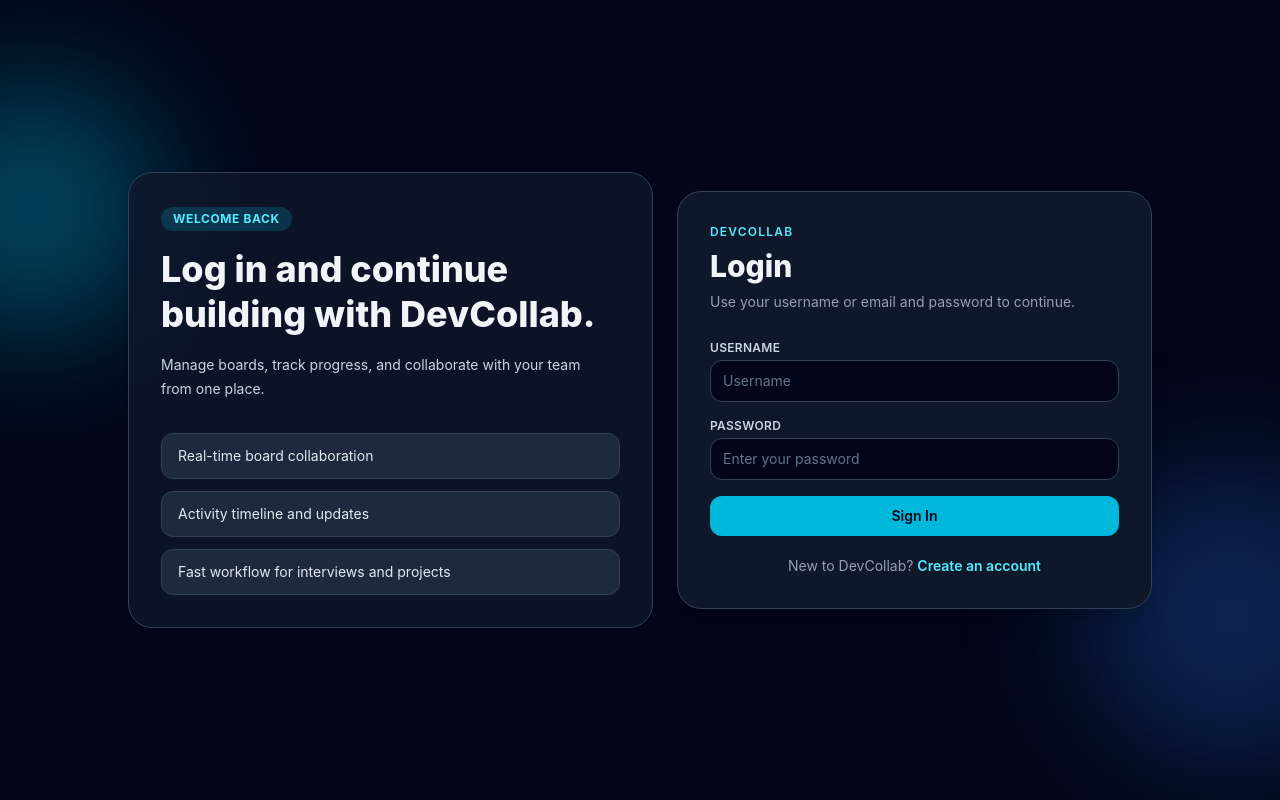
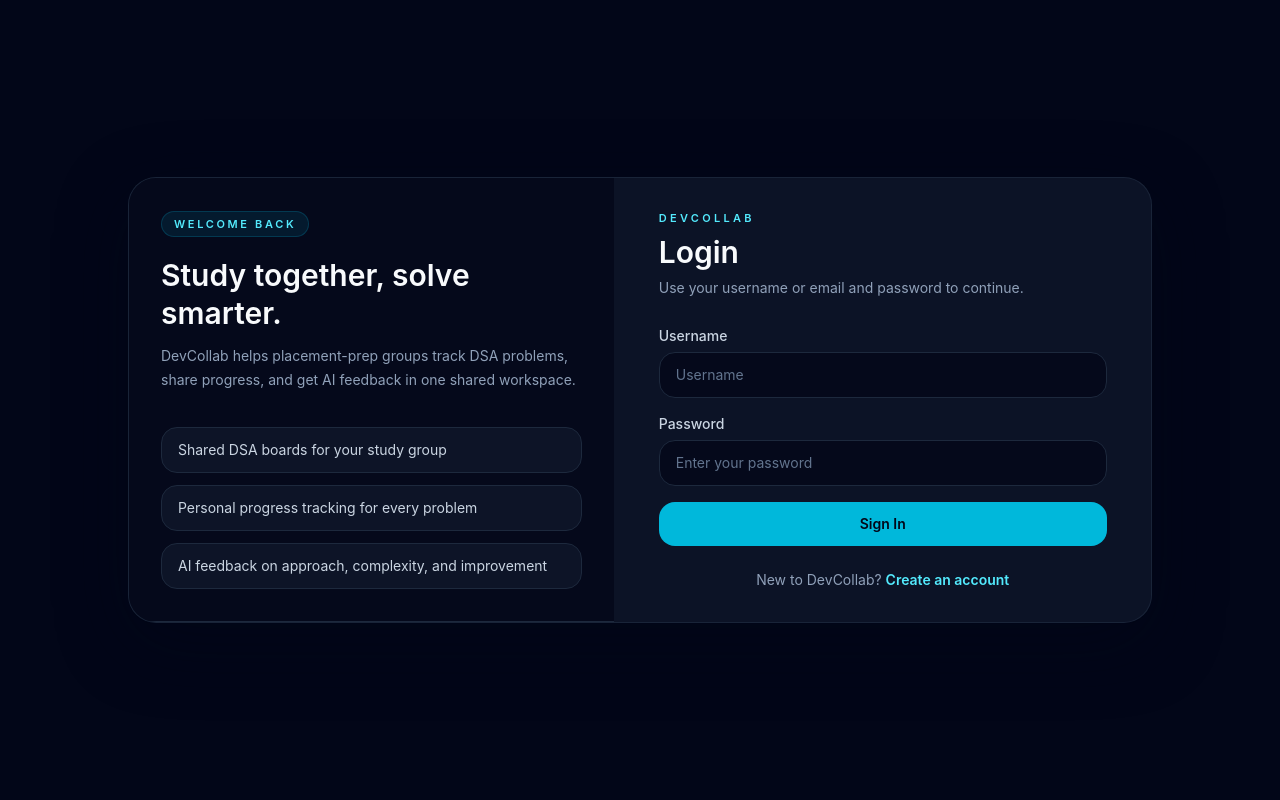
Before and after one commit to nikkk-hil/DevCollab, a React (Vite) app in the folder Client/: page /login in a window 1280 px wide. Built offline with nearby package versions, Linux system fonts and the light colour scheme; no server answers.

Commit message:
Updated the UI of the project.

```diff
--- a/Client/src/components/HomeComponent.jsx
+++ b/Client/src/components/HomeComponent.jsx
@@ -78,7 +78,7 @@
         setLoading(false);
       }
     })();
-  }, [boards.length]);
+  }, []);
 
   const handleLogout = async () => {
     try {
--- a/Client/src/components/LoginComponent.jsx
+++ b/Client/src/components/LoginComponent.jsx
@@ -53,45 +53,46 @@
     );
 
   return (
-    <div className="relative min-h-screen overflow-hidden bg-slate-950 px-4 py-8 sm:px-6">
-      <div className="pointer-events-none absolute -left-24 top-20 h-64 w-64 rounded-full bg-cyan-500/35 blur-3xl" />
-      <div className="pointer-events-none absolute -right-24 bottom-10 h-72 w-72 rounded-full bg-blue-500/25 blur-3xl" />
+    <div className="min-h-screen bg-slate-950 px-4 py-8 text-slate-100 sm:px-6">
+      <div className="mx-auto flex min-h-[calc(100vh-4rem)] max-w-5xl items-center justify-center">
+        <div className="w-full overflow-hidden rounded-[28px] border border-slate-800/80 bg-slate-900/80 shadow-[0_20px_70px_rgba(2,6,23,0.45)] backdrop-blur md:grid md:grid-cols-[0.95fr_1.05fr]">
+          <section className="hidden border-b border-slate-800 bg-slate-950/70 p-8 md:flex md:flex-col md:justify-between">
+            <div>
+              <p className="inline-flex rounded-full border border-cyan-500/20 bg-cyan-500/10 px-3 py-1 text-[11px] font-semibold uppercase tracking-[0.24em] text-cyan-300">
+                Welcome back
+              </p>
+              <h1 className="mt-5 text-3xl font-semibold leading-tight text-slate-50">
+                Study together, solve smarter.
+              </h1>
+              <p className="mt-3 max-w-md text-sm leading-6 text-slate-400">
+                DevCollab helps placement-prep groups track DSA problems, share progress, and get AI feedback in one shared workspace.
+              </p>
+            </div>
 
-      <div className="relative mx-auto grid min-h-[calc(100vh-4rem)] w-full max-w-5xl items-center gap-6 lg:grid-cols-[1.05fr_0.95fr]">
-        <section className="hidden rounded-3xl border border-slate-700 bg-slate-900/80 p-8 shadow-sm backdrop-blur lg:block">
-          <p className="inline-flex rounded-full bg-cyan-500/20 px-3 py-1 text-xs font-bold uppercase tracking-wider text-cyan-300">
-            Welcome Back
-          </p>
-          <h1 className="mt-4 text-4xl font-extrabold leading-tight text-slate-100">
-            Log in and continue building with DevCollab.
-          </h1>
-          <p className="mt-4 max-w-md text-sm leading-6 text-slate-300">
-            Manage boards, track progress, and collaborate with your team from one place.
-          </p>
-
-          <div className="mt-8 space-y-3">
-            <div className="rounded-xl border border-slate-700 bg-slate-800 px-4 py-3 text-sm text-slate-200">
-              Real-time board collaboration
+            <div className="mt-8 space-y-3 text-sm text-slate-300">
+              <div className="rounded-2xl border border-slate-800 bg-slate-900/80 px-4 py-3">
+                Shared DSA boards for your study group
               </div>
-            <div className="rounded-xl border border-slate-700 bg-slate-800 px-4 py-3 text-sm text-slate-200">
-              Activity timeline and updates
+              <div className="rounded-2xl border border-slate-800 bg-slate-900/80 px-4 py-3">
+                Personal progress tracking for every problem
               </div>
-            <div className="rounded-xl border border-slate-700 bg-slate-800 px-4 py-3 text-sm text-slate-200">
-              Fast workflow for interviews and projects
+              <div className="rounded-2xl border border-slate-800 bg-slate-900/80 px-4 py-3">
+                AI feedback on approach, complexity, and improvement
               </div>
             </div>
           </section>
 
-        <section className="rounded-3xl border border-slate-700 bg-slate-900 p-6 shadow-xl sm:p-8">
-          <div>
-            <p className="text-xs font-semibold uppercase tracking-widest text-cyan-300">DevCollab</p>
-            <h2 className="mt-2 text-3xl font-extrabold text-slate-100">Login</h2>
-            <p className="mt-2 text-sm text-slate-400">Use your username or email and password to continue.</p>
-          </div>
+          <section className="p-6 sm:p-8">
+            <div className="mx-auto max-w-md">
+              <p className="text-[11px] font-semibold uppercase tracking-[0.3em] text-cyan-300">DevCollab</p>
+              <h2 className="mt-2 text-3xl font-semibold text-slate-50">Login</h2>
+              <p className="mt-2 text-sm text-slate-400">
+                Use your username or email and password to continue.
+              </p>
 
               <form onSubmit={handleLogin} className="mt-7 space-y-4">
                 <div>
-              <label htmlFor="username" className="mb-1 block text-xs font-semibold uppercase tracking-wide text-slate-300">
+                  <label htmlFor="username" className="mb-1.5 block text-sm font-medium text-slate-300">
                     Username
                   </label>
                   <input
@@ -100,12 +101,12 @@
                     placeholder="Username"
                     value={username}
                     onChange={(e) => setUsername(e.target.value)}
-                className="w-full rounded-xl border border-slate-700 bg-slate-950 px-3 py-2.5 text-sm text-slate-100 outline-none ring-cyan-400 placeholder:text-slate-500 focus:bg-slate-950 focus:ring"
+                    className="w-full rounded-2xl border border-slate-800 bg-slate-950/70 px-4 py-3 text-sm text-slate-100 outline-none transition placeholder:text-slate-500 focus:border-cyan-400"
                   />
                 </div>
 
                 <div>
-              <label htmlFor="password" className="mb-1 block text-xs font-semibold uppercase tracking-wide text-slate-300">
+                  <label htmlFor="password" className="mb-1.5 block text-sm font-medium text-slate-300">
                     Password
                   </label>
                   <input
@@ -114,12 +115,12 @@
                     placeholder="Enter your password"
                     value={password}
                     onChange={(e) => setPassword(e.target.value)}
-                className="w-full rounded-xl border border-slate-700 bg-slate-950 px-3 py-2.5 text-sm text-slate-100 outline-none ring-cyan-400 placeholder:text-slate-500 focus:bg-slate-950 focus:ring"
+                    className="w-full rounded-2xl border border-slate-800 bg-slate-950/70 px-4 py-3 text-sm text-slate-100 outline-none transition placeholder:text-slate-500 focus:border-cyan-400"
                   />
                 </div>
 
                 {error && (
-              <div className="rounded-xl border border-rose-500/40 bg-rose-500/15 px-3 py-2 text-sm font-medium text-rose-300">
+                  <div className="rounded-2xl border border-rose-500/30 bg-rose-500/10 px-3 py-2 text-sm text-rose-300">
                     {error}
                   </div>
                 )}
@@ -127,19 +128,21 @@
                 <button
                   type="submit"
                   disabled={apiCalling}
-              className="w-full rounded-xl bg-cyan-500 px-4 py-2.5 text-sm font-semibold text-slate-950 transition hover:bg-cyan-400 disabled:cursor-not-allowed disabled:opacity-70"
+                  className="w-full rounded-2xl bg-cyan-500 px-4 py-3 text-sm font-semibold text-slate-950 transition hover:bg-cyan-400 disabled:cursor-not-allowed disabled:opacity-70"
                 >
                   {apiCalling ? "Signing in..." : "Sign In"}
                 </button>
               </form>
 
-          <p className="mt-5 text-center text-sm text-slate-400">
+              <p className="mt-6 text-center text-sm text-slate-400">
                 New to DevCollab?{" "}
-            <Link to="/signup" className="font-semibold text-cyan-300 hover:text-cyan-200 hover:underline">
+                <Link to="/signup" className="font-semibold text-cyan-300 transition hover:text-cyan-200">
                   Create an account
                 </Link>
               </p>
+            </div>
           </section>
+        </div>
       </div>
     </div>
   );
```
Also changed, not shown: Client/src/components/SignupComponent.jsx (+38 -37 lines). Lines whose indentation alone changed are shown as unchanged.
